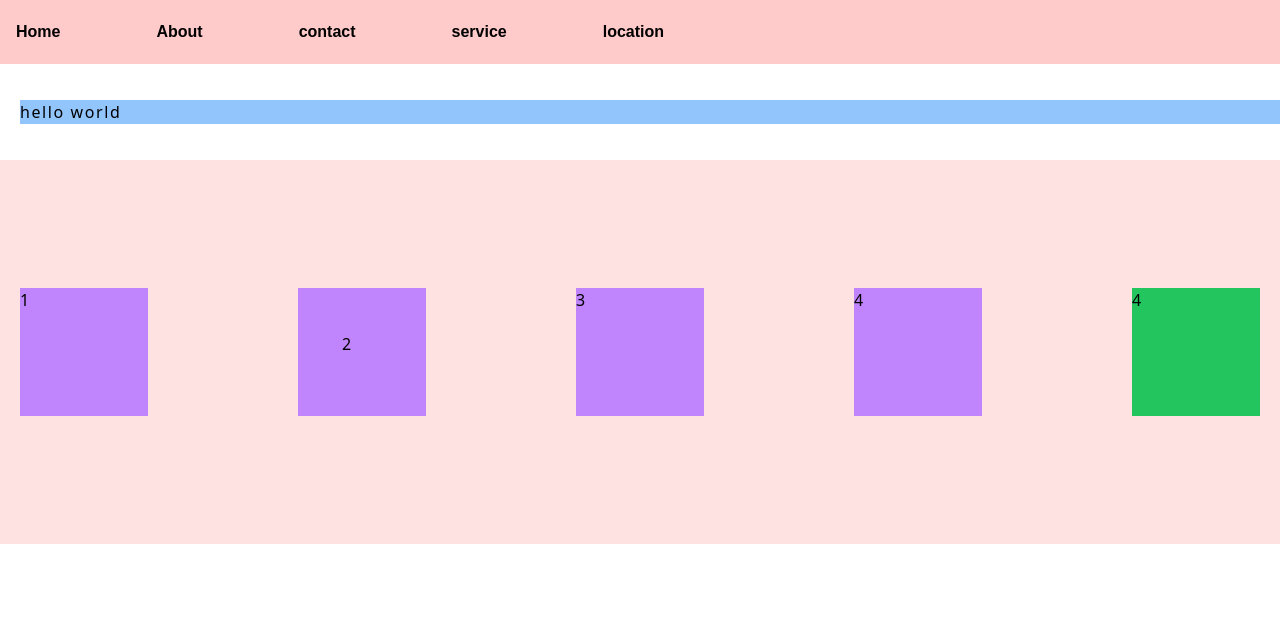
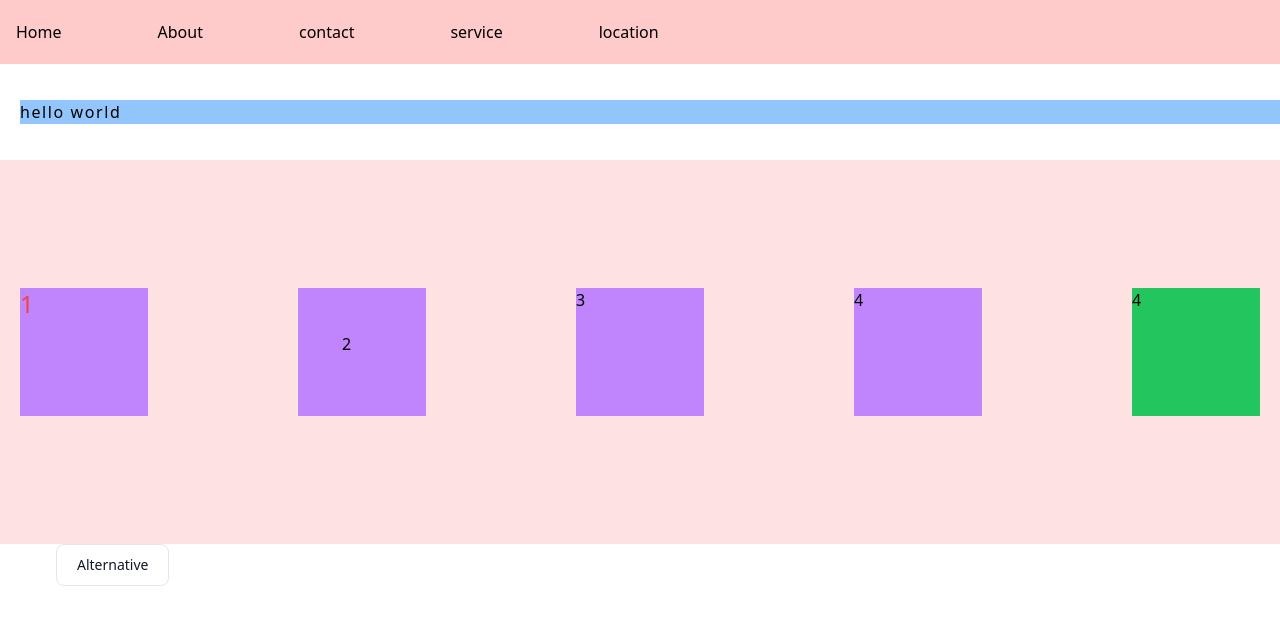
Before and after one commit to Jain-Pranjal/Tailwind-tut, a website built with Vite: page landingpage.html in a window 1280 px wide. Built offline with nearby package versions, Linux system fonts and the light colour scheme.

Commit message:
Add apply directive class

```diff
--- a/landingpage.html
+++ b/landingpage.html
@@ -23,13 +23,16 @@
         hello world
     </div>
 
+    <!-- so here we have added the the apply directive class so that we can combine multiple class in one class which can overwrite also the tailwind class  -->
     <div class="container bg-red-100 h-96 flex items-center justify-between max-sm:flex-col">
-        <div class="card h-32 w-32 bg-purple-400 m-5">1</div>
+        <div class="card h-32 w-32 bg-purple-400 m-5 smile">1</div>
         <div class="card h-32 w-32 bg-purple-400 m-5 p-[44px]">2</div>
         <div class="card h-32 w-32 bg-purple-400 m-5">3</div>
         <div class="card h-32 w-32 bg-purple-400 m-5 ">4</div>
         <div class="card h-32 w-32 bg-purple-400 m-5 sm:bg-green-500">4</div>
     </div>
+    <button type="button" class="btn hover:bg-green-400">Alternative</button>
+<!-- so basically we have replaced all the class into the one single class of it  -->
 </body>
 </html>
 
@@ -37,4 +40,5 @@
 <!-- we can aslo setup the -ve marrgin  -->
 <!-- use the square notation jisse vo custom value add kar dega we cna use any arbitrary value of it then  -->
 
+<!-- so basiaclly agar bahut sare clases ko ek class ke ander kara hai to we can use the apply directive property  -->
 <!-- any calss that i add in the element will add into the production bundle whatever it can be specific class or the arbitartay class  -->
--- a/main.css
+++ b/main.css
@@ -1,10 +1,18 @@
 @tailwind base;
-@import url('https://fonts.googleapis.com/css2?family=Poppins:ital,wght@0,100;0,200;0,300;0,400;0,500;0,600;0,700;0,800;0,900;1,100;1,200;1,300;1,400;1,500;1,600;1,700;1,800;1,900&display=swap')
 @tailwind components;
+.btn{
+  @apply mx-14 py-2.5 px-5 me-2 mb-2 text-sm font-medium text-gray-900 focus:outline-none bg-white rounded-lg border border-gray-200 hover:bg-gray-100 hover:text-blue-700 focus:z-10 focus:ring-4 focus:ring-gray-100 dark:focus:ring-gray-700 dark:bg-gray-800 dark:text-gray-400 dark:border-gray-600 dark:hover:text-white dark:hover:bg-gray-700
+}
+
 @tailwind utilities;
 
-.poppins-extrabold {
-    font-family: "Poppins", sans-serif;
-    font-weight: 800;
-    font-style: normal;
-  }
+
+.smile{
+  @apply text-2xl text-red-500
+
+}
+
+
+/* what we use is the utilities class of the tailwind so if we want to use our custom one then we have ti use befor ethe utilities class of the taiwlind */
+/* ao baically agar apni customclass add karni hai to use it after the utuilities class na dgrouping of all the clas inisde one class is done by apply directive property
+ */
--- a/notes.md
+++ b/notes.md
@@ -16,3 +16,9 @@ sm matlab 640px ke baad property apply hogi in the doc
 md matlab 768 ke baad property apply hogi
 
 and agar hum esko reverse karvana chaiate hai to use the max in front of the breakpoints
+
+
+grouping of mutliple classes into the one class is called the apply directive
+by using the appy directive we can merge all the class of one property into one another
+
+so app
```
